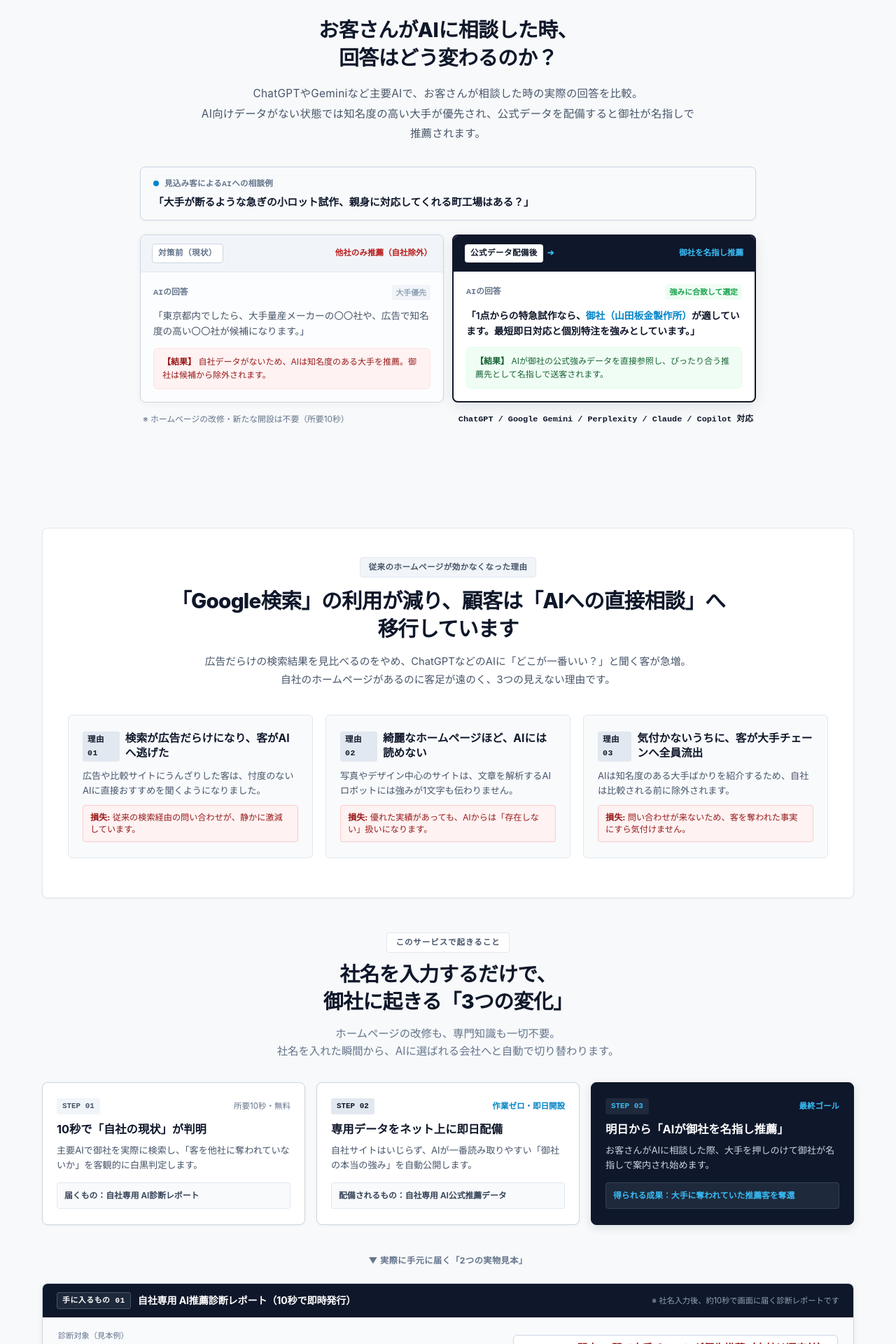
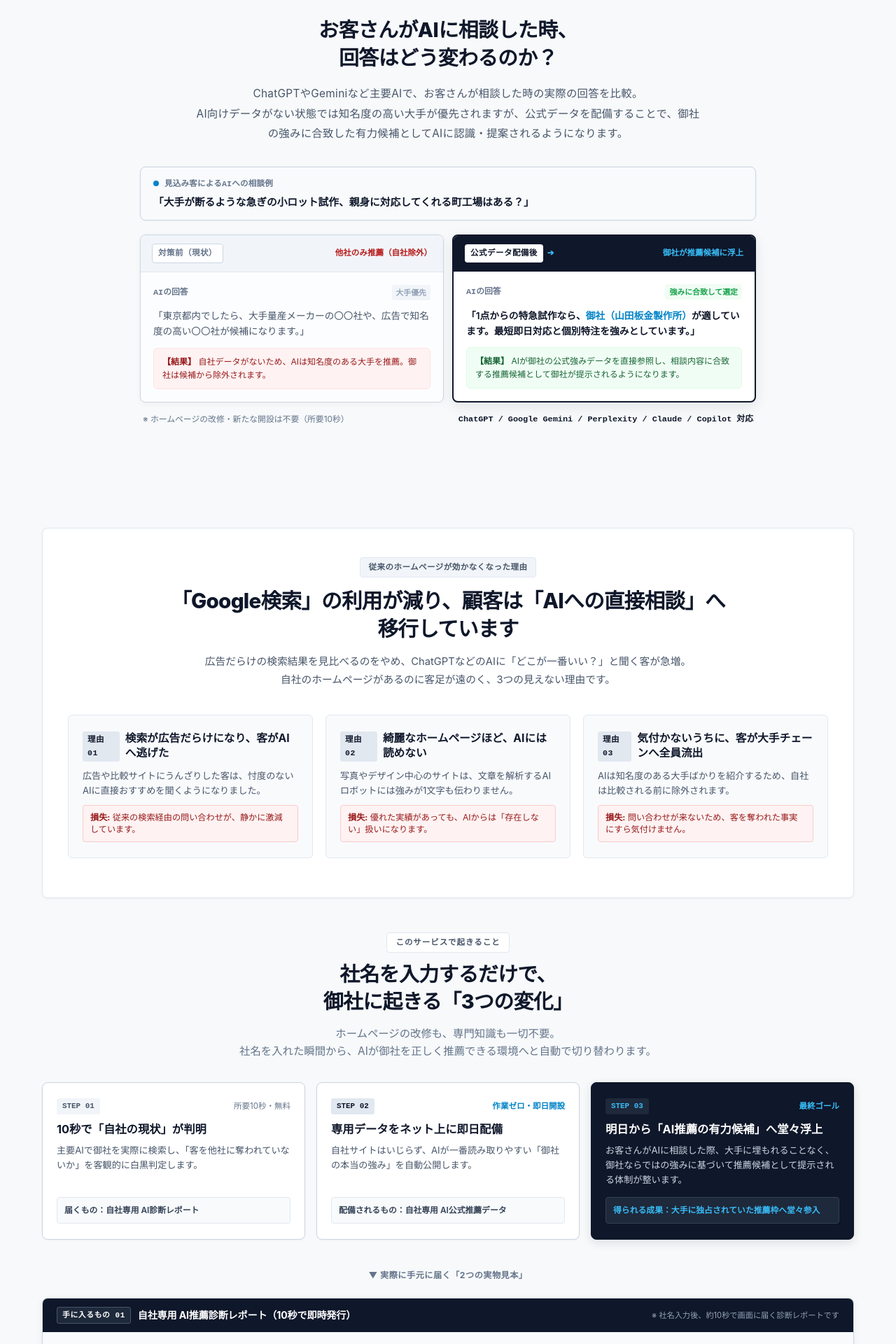
Before and after one commit to salve-de/AIX-next, a Next.js app: page / in a window 1280 px wide. Shown: the part 980-2900 px from the top of the page at 70% size. Built offline with nearby package versions, Linux system fonts and the light colour scheme; no server answers.

Commit message:
fix(compliance): eliminate absolute recommendation claims and strengthen positioning value

```diff
--- a/app/page.tsx
+++ b/app/page.tsx
@@ -85,7 +85,7 @@ export default function HomePage() {
           <h2>お客さんがAIに相談した時、<br />回答はどう変わるのか？</h2>
           <p>
             ChatGPTやGeminiなど主要AIで、お客さんが相談した時の実際の回答を比較。<br />
-            AI向けデータがない状態では知名度の高い大手が優先され、公式データを配備すると御社が名指しで推薦されます。
+            AI向けデータがない状態では知名度の高い大手が優先されますが、公式データを配備することで、御社の強みに合致した有力候補としてAIに認識・提案されるようになります。
           </p>
         </div>
         <div style={{ maxWidth: "880px", margin: "0 auto" }}>
@@ -107,7 +107,7 @@ export default function HomePage() {
           <h2>社名を入力するだけで、<br />御社に起きる「3つの変化」</h2>
           <p>
             ホームページの改修も、専門知識も一切不要。<br />
-            社名を入れた瞬間から、AIに選ばれる会社へと自動で切り替わります。
+            社名を入れた瞬間から、AIが御社を正しく推薦できる環境へと自動で切り替わります。
           </p>
         </div>
 
@@ -198,13 +198,13 @@ export default function HomePage() {
               <span style={{ fontSize: "0.72rem", color: "#38bdf8", fontWeight: 600 }}>最終ゴール</span>
             </div>
             <strong style={{ fontSize: "1.02rem", color: "#ffffff", lineHeight: 1.4, marginBottom: "8px" }}>
-              明日から「AIが御社を名指し推薦」
+              明日から「AI推薦の有力候補」へ堂々浮上
             </strong>
             <p style={{ fontSize: "0.82rem", color: "#cbd5e1", lineHeight: 1.6, margin: "0 0 14px" }}>
-              お客さんがAIに相談した際、大手を押しのけて御社が名指しで案内され始めます。
+              お客さんがAIに相談した際、大手に埋もれることなく、御社ならではの強みに基づいて推薦候補として提示される体制が整います。
             </p>
             <div style={{ marginTop: "auto", background: "#1e293b", border: "1px solid #334155", padding: "8px 10px", borderRadius: "4px", fontSize: "0.74rem", color: "#38bdf8", fontWeight: 700 }}>
-              得られる成果：大手に奪われていた推薦客を奪還
+              得られる成果：大手に独占されていた推薦枠へ堂々参入
             </div>
           </div>
         </div>
@@ -279,7 +279,7 @@ export default function HomePage() {
                   AIが御社の強みを正しく理解し、推薦候補として認識するデータを配備
                 </h4>
                 <p style={{ margin: "0 0 16px", fontSize: "0.8rem", color: "#475569", lineHeight: 1.7 }}>
-                  御社ならではの「本当の強み（例：親身な個別対応、1個からの特急試作など）」を、AIが一番読みやすい形式でネット上に自動公開。今のホームページはいじらず、明日からAIがお客さんに御社をおすすめし始める状態を作ります。
+                  御社ならではの「本当の強み（例：親身な個別対応、1個からの特急試作など）」を、AIが一番読みやすい形式でネット上に自動公開。今のホームページはいじらず、明日からAIがお客さんに御社を自信を持っておすすめできる基盤を確立します。
                 </p>
                 <div style={{ display: "flex", gap: "12px", flexWrap: "wrap" }}>
                   <Link
@@ -334,6 +334,11 @@ export default function HomePage() {
             </div>
           </figure>
         </div>
+
+        {/* 法的免責・客観性保証の注記 */}
+        <p style={{ textAlign: "center", fontSize: "0.72rem", color: "#64748b", margin: "0 auto", maxWidth: "780px", lineHeight: 1.6 }}>
+          ※ 各AIによる推薦・回答内容は利用者の質問や外部各社のアルゴリズムにより動的に生成されます。本システムはAI探索ロボットが御社を正しく選定できる客観的データ基盤を構築するものであり、特定の回答順位や成果を保証するものではありません。
+        </p>
       </section>
 
       {/* ================================================================= */}
--- a/components/product-visuals.tsx
+++ b/components/product-visuals.tsx
@@ -41,14 +41,14 @@ export function HeroChatDiagnosticCard() {
           </div>
         </div>
 
-        {/* 右：【AFTER】公式データ配備後（御社を名指し推薦） */}
+        {/* 右：【AFTER】公式データ配備後（御社が推薦候補に浮上） */}
         <div className="split-card card-after">
           <div className="split-card-header header-after">
             <div style={{ display: "flex", alignItems: "center", gap: "6px" }}>
               <span className="split-status-badge tag-won">公式データ配備後</span>
               <span className="after-arrow-indicator" aria-hidden="true">➔</span>
             </div>
-            <span className="split-outcome-label outcome-won">御社を名指し推薦</span>
+            <span className="split-outcome-label outcome-won">御社が推薦候補に浮上</span>
           </div>
           <div className="split-card-body">
             <div className="ai-speaker-bar">
@@ -59,7 +59,7 @@ export function HeroChatDiagnosticCard() {
               「1点からの特急試作なら、<strong>御社（山田板金製作所）</strong>が適しています。最短即日対応と個別特注を強みとしています。」
             </p>
             <div className="split-cause-box cause-won">
-              <strong>【結果】</strong> AIが御社の公式強みデータを直接参照し、ぴったり合う推薦先として名指しで送客されます。
+              <strong>【結果】</strong> AIが御社の公式強みデータを直接参照し、相談内容に合致する推薦候補として御社が提示されるようになります。
             </div>
           </div>
         </div>
--- a/components/site-footer.tsx
+++ b/components/site-footer.tsx
@@ -29,9 +29,12 @@ export function SiteFooter() {
           <span>© 2026 Rovan</span>
         </div>
       </div>
-      <div className="shell" style={{ borderTop: "1px solid var(--line, #e2e8f0)", paddingTop: "16px", marginTop: "24px" }}>
+      <div className="shell" style={{ borderTop: "1px solid var(--line, #e2e8f0)", paddingTop: "16px", marginTop: "24px", display: "flex", flexDirection: "column", gap: "6px" }}>
         <p style={{ fontSize: "0.75rem", color: "var(--muted, #64748b)", lineHeight: 1.6, margin: 0 }}>
           ※ ChatGPTはOpenAI OpCo, LLC、GeminiはGoogle LLC、PerplexityはPerplexity AI, Inc.、ClaudeはAnthropic PBCの商標または登録商標です。当サービスは各社との提携、公認、推奨関係を示すものではありません。
+        </p>
+        <p style={{ fontSize: "0.75rem", color: "var(--muted, #64748b)", lineHeight: 1.6, margin: 0 }}>
+          ※ 本サービスは、生成AIの探索ロボットが参照しやすい公開仕様データおよび客観的分析を提供するものであり、外部AIにおける特定の回答結果や推薦順位を永続的または絶対的に保証するものではありません。
         </p>
       </div>
     </footer>
--- a/components/verified-companies-gallery.tsx
+++ b/components/verified-companies-gallery.tsx
@@ -43,7 +43,7 @@ const INDUSTRY_SHOWCASES: CompanyCase[] = [
     industry: "相続・遺産分割・事業承継",
     featureNote: "週次自動見守り運用",
     beforeProblem: "親身な個別伴走を求める相談者が、AIのアルゴリズムによって大手全国チェーンへ送客されていた。",
-    afterSolution: "「親身な個別伴走・複雑案件の円満調停」がAI公式推薦データとなり、定型的な大手チェーンを避けたい相談者を推薦獲得。",
+    afterSolution: "「親身な個別伴走・複雑案件の円満調停」がAI公式推薦データとなり、定型的な大手チェーンを避けたい相談者の推薦候補として選定。",
     registeredSpecs: "初回対面相談無料 / 専任担当一貫対応 / 事前面談見積",
     href: "/ai/company/aoba-souzoku?sample=1",
   },
--- a/lib/positioning.ts
+++ b/lib/positioning.ts
@@ -84,7 +84,7 @@ function deriveStrategies(result: ScanResult): StrategyOption[] {
       name: "初動即応・スピード解決型",
       targetMarket: `期限が迫っている、または他社で面談・納期待ちが発生している${target1}`,
       coreThesis: `待たせない初動対応。「最短即日着手・迅速なレスポンス」の特急相談窓口`,
-      strategicReason: `AI検索は大手チェーンを優先表示しますが、相談者の緊急度が極めて高い場合、AIは『初動スピードの確実性』を評価軸に切り替えます。貴社のフットワークと即応体制をAIにインデックスさせることで、即決性の高い緊急案件を確実に獲得できます。`,
+      strategicReason: `AI検索は大手チェーンを優先表示しますが、相談者の緊急度が極めて高い場合、AIは『初動スピードの確実性』を評価軸に切り替えます。貴社のフットワークと即応体制をAIにインデックスさせることで、即決性の高い緊急案件において、有力な推薦先として選ばれる体制を確立します。`,
       isRecommended: false,
       revenueImpact: "即決・成約スピードが最速（問い合わせから受任までのリードタイム短縮）",
       passionateReason: "【分析所見】初回面談までのリードタイムを重視する検討者を即座に獲得する実効性の高い戦略です。ただし無料枠（1枠）で最大の売上インパクトと競合差別化を狙う場合、まずは戦略01をAIへインデックスさせることを推奨します。",
```
Also changed, not shown: 2 other files (tests, documents, lock files or other folders).
